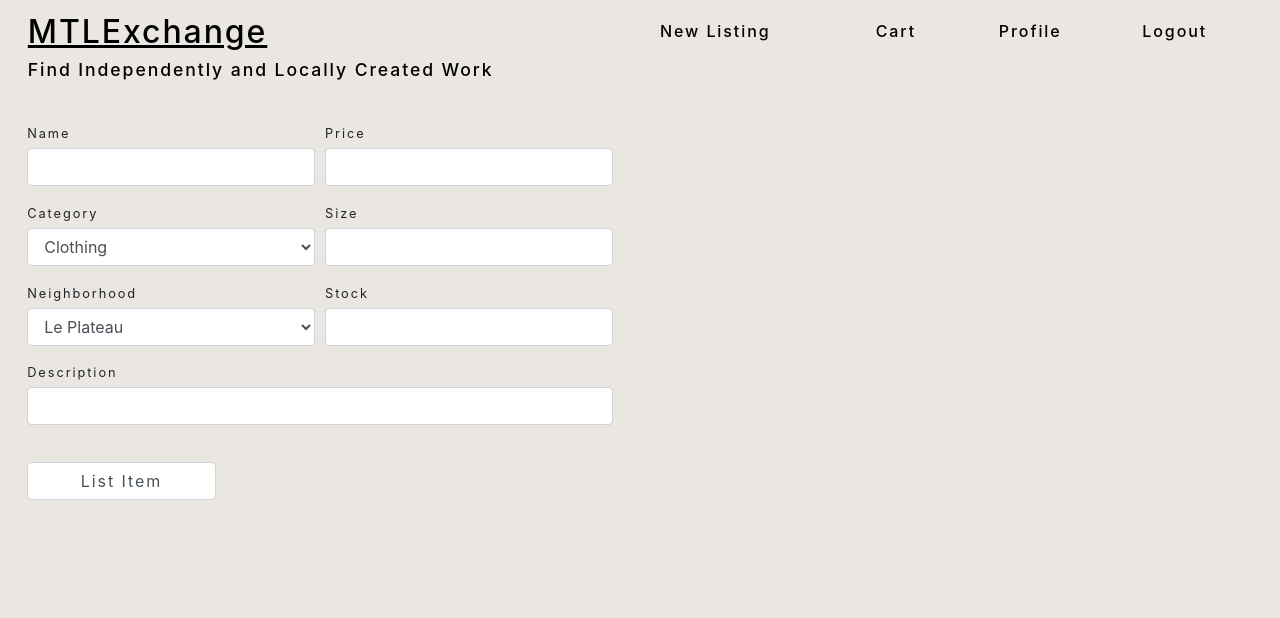
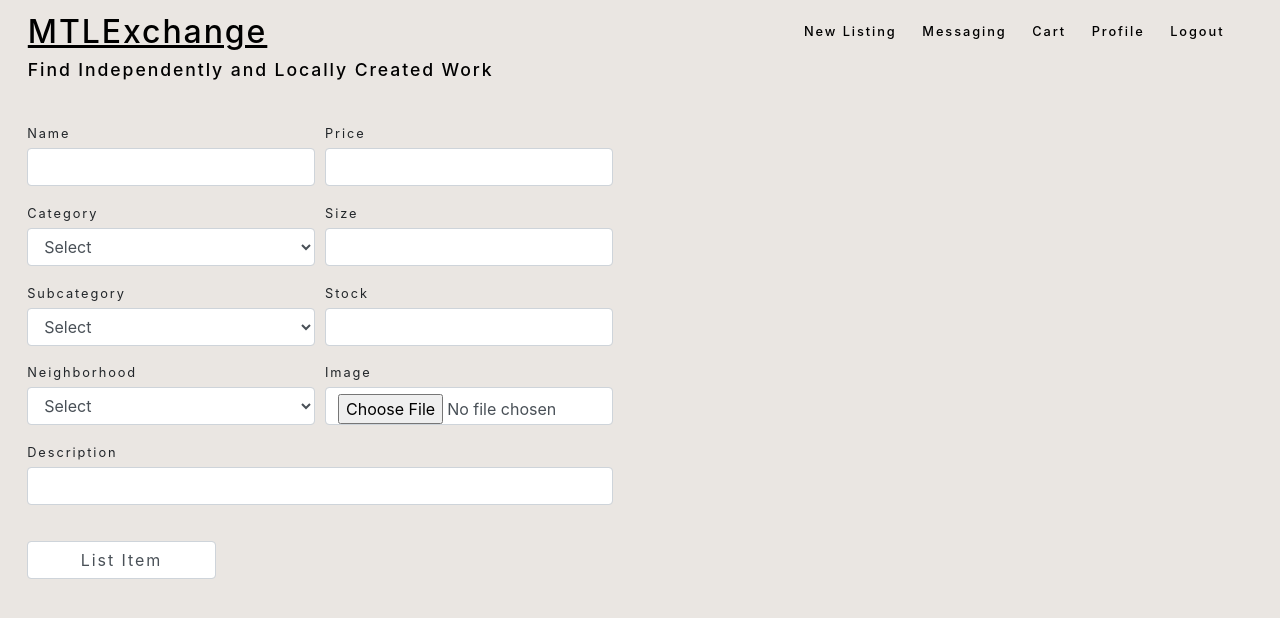
Before and after one commit to ftaoussi/COMP307---Marketplace, a Django app: page /list/ in a window 1280 px wide. Shown: the top 618 px of the page. Run offline with Django 3.2, Linux system fonts and the light colour scheme; a user stored in the database is signed in; parts of the project's set-up code (start-up, migrations or seed data) failed here and were passed over; some libraries are stand-ins or nearby versions.

Commit message:
added rest of field to listItem temp

```diff
--- a/product_listing/static/product_listing/style.css
+++ b/product_listing/static/product_listing/style.css
@@ -22,11 +22,16 @@ html::-webkit-scrollbar {
 }
 
 .topline .col {
-	padding: 0;
+
 }
 
 .right > * {
-	text-align: right;
+	padding: .2rem .8rem;
+}
+
+.right > * > * {
+	text-align: center;
+	font-size: .8rem;
 }
 
 a {
@@ -109,6 +114,10 @@ h5 {
 	padding: .3rem 0rem;
 }
 
+input .image {
+	background-color: transparent;
+}
+
 .submit > .form-control {
 	letter-spacing: .12rem;
 	margin-top: 1.5rem;
--- a/product_listing/templates/product_listing/global_template.html
+++ b/product_listing/templates/product_listing/global_template.html
@@ -13,29 +13,32 @@
   </head>
 
   <body>
-	<div class='header'>
+	<div class='header container-fluid justify-content-center'>
 
 		<div class='topline container-fluid row align-items-center'>
 
-			<div class='left col-6'>
+			<div class='left col-md-6 row'>
 				<div class='name col'>
 					<a href="{% url 'product_listing:index' %}"><h1>MTLExchange</h1></a>
 				</div>
 			</div>
 
-			<div class='right col-6 row justify-content-end'>
+			<div class='right col-md-6 ml-auto row justify-content-end'>
 				{% block nav %}
 					{% if user.is_authenticated %}
-					<div class='new-listing col'>
+					<div class='new-listing'>
 						<h6><a href="{% url 'product_listing:listItem' %}">New Listing</a></h6>
 					</div>
-					<div class='cart col'>
+					<div class='messaging'>
+						<h6><a href="{% url 'chat:index' %}">Messaging</a></h6>
+					</div>
+					<div class='cart'>
 						<h6><a href="{% url 'cart:index' %}">Cart</a></h6>
 					</div>
-					<div class='profile col'>
+					<div class='profile'>
 						<h6><a href="{% url 'account:index' %}">Profile</a></h6>
 					</div>
-					<div class='logout col'>
+					<div class='logout'>
 						<h6><a href="{% url 'account:logout' %}">Logout</a></h6>
 					</div>
 					{% else %}
--- a/product_listing/templates/product_listing/listItem.html
+++ b/product_listing/templates/product_listing/listItem.html
@@ -20,6 +20,7 @@
 			<div class='listing-single-input form-group col'>
 				<div class='info-label'>Category</div>
 				<select name="category" class='form-control'>
+					<option selected>Select</option>
 					<option value="clothing">Clothing</option>
 					<option value="footwear">Footwear</option>
 					<option value="wallart">Wall Art</option>
@@ -34,10 +35,31 @@
 			</div>
 		</div>
 
+				<div class='form-row'>
+			<div class='listing-single-input form-group col'>
+				<div class='info-label'>Subcategory</div>
+				<select name="subcategory" class='form-control'>
+					<!--Do we need to make this dynamic? Idk what the subcats are.-->
+					<option selected>Select</option>
+					<option value='{{ form.data.location }}'>Clothing</option>
+					<option value='{{ form.data.location }}'>Footwear</option>
+					<option value='{{ form.data.location }}'>Wall Art</option>
+					<option value='{{ form.data.location }}'>Design</option>
+					<option value='{{ form.data.location }}'>Misc.</option>
+				</select>
+			</div>
+
+			<div class='listing-single-input form-group col'>
+				<div class='info-label'>Stock</div>
+				<input name='size' class='form-control' type='number' value='{{ form.data.stock }}'>
+			</div>
+		</div>
+
 		<div class='form-row'>
 			<div class='listing-single-input form-group col'>
 				<div class='info-label'>Neighborhood</div>
 				<select name="neighborhood" class='form-control'>
+					<option selected>Select</option>
 					<option value='{{ form.data.location }}'>Le Plateau</option>
 					<option value='{{ form.data.location }}'>Downtown</option>
 					<option value='{{ form.data.location }}'>Old Montreal</option>
@@ -47,8 +69,8 @@
 			</div>
 
 			<div class='listing-single-input form-group col'>
-				<div class='info-label'>Stock</div>
-				<input name='size' class='form-control' type='number' size='20' value='{{ form.data.stock }}'>
+				<div class='info-label'>Image</div>
+				<input name='image' class='form-control image' type='file' value='{{ form.data.image }}'>
 			</div>
 		</div>
 
@@ -61,7 +83,7 @@
 
 		<div class='form-row'>
 			<div class='listing-button submit form-group col-4'>
-				<input  class='form-control' type='submit' value='List Item'>
+				<input class='form-control' type='submit' value='List Item'>
 			</div>
 		</div>
 
--- a/product_listing/views.py
+++ b/product_listing/views.py
@@ -28,7 +28,7 @@ def listItem(request):
                     size = form.cleaned_data['size']
                 )
                 product.save()
-                image = Image(img=form.cleaned_data['image'], product = product)
+                image = Image(img=form.cleaned_data['image'], product=product)
                 image.save()
                 return HttpResponseRedirect(reverse('product_listing/list/'))
             except:
```
